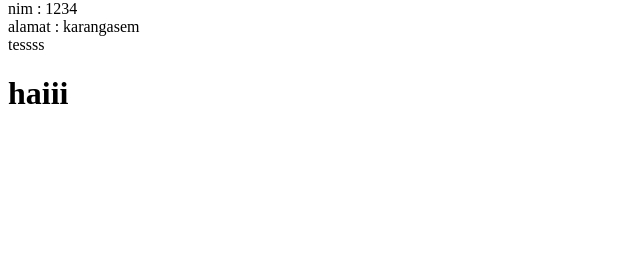
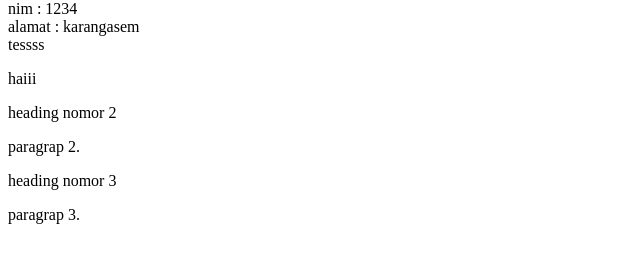
Before and after one commit to wahyu0012/html, a plain HTML site: page index.html in a window 1280 px wide. Shown: the part 107-370 px from the top of the page, without its empty margins (0-640 px from the left). Drawn offline with Linux system fonts and the light colour scheme.

Commit message:
menambahkan file

```diff
--- a/index.html
+++ b/index.html
@@ -11,6 +11,12 @@
     nim : 1234<br>
     alamat : karangasem <br>
     tessss
-    <h1>haiii </h1>
+    <p>haiii </p>
 </body>
+<p>heading nomor 2</p>
+<p>paragrap 2.</p>
+
+<p>heading nomor 3</p>
+<p>paragrap 3.</p>
+
 </html>
```
